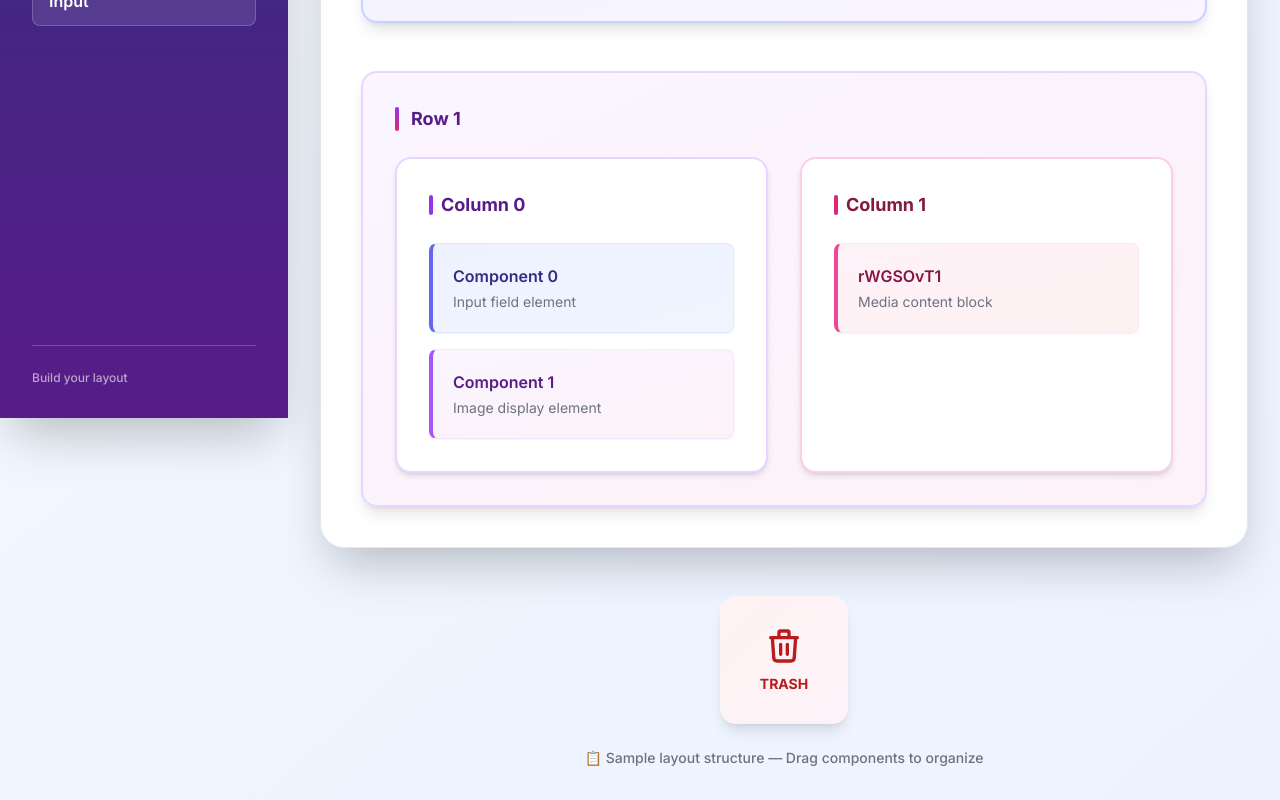
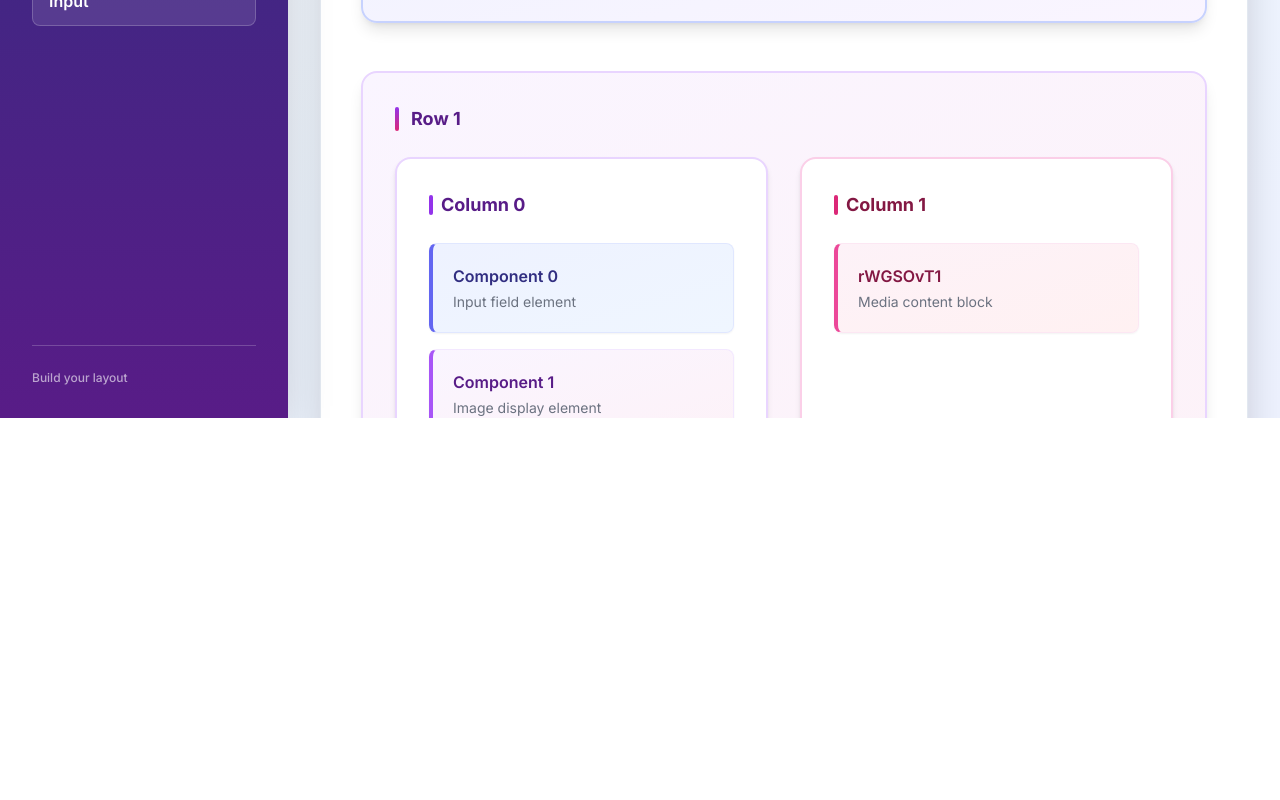
Before and after one commit to arakash-developer/Roxnor-React-Home-Task, a React (Vite) app: page / in a window 1280 px wide. Shown: the part 382-1182 px from the top of the page. After the commit the page ends 800 px from the top, so only its background shows below. Built offline with nearby package versions, Linux system fonts and the light colour scheme.

Commit message:
feat: refactor Home component to include Sidebar and enhance layout styling

```diff
--- a/src/features/home/Home.jsx
+++ b/src/features/home/Home.jsx
@@ -1,39 +1,12 @@
+import Sidebar from "./components/Sidebar";
+
 const Home = () => {
   return (
-    <div className="w-full min-h-screen bg-gradient-to-br from-slate-50 via-blue-50 to-indigo-50 flex">
-      {/* Sidebar */}
-      <div className="w-72 bg-gradient-to-b from-indigo-900 to-purple-900 p-8 shadow-2xl flex flex-col h-screen sticky top-0">
-        <div className="mb-8">
-          <h2 className="text-3xl font-bold text-white mb-2">Components</h2>
-          <div className="h-1 w-12 bg-gradient-to-r from-indigo-400 to-purple-400 rounded"></div>
-        </div>
-
-        <nav className="space-y-3 flex-1">
-          <button className="w-full px-6 py-3 bg-gradient-to-r from-indigo-500 to-purple-500 hover:from-indigo-600 hover:to-purple-600 text-white rounded-lg shadow-lg font-semibold transition duration-300 transform hover:scale-105 active:scale-95 text-left pl-4">
-            Row
-          </button>
-          <button className="w-full px-6 py-3 bg-white/10 hover:bg-white/20 text-white rounded-lg font-semibold transition duration-300 transform hover:scale-105 active:scale-95 text-left pl-4 border border-white/20">
-            Column
-          </button>
-          <button className="w-full px-6 py-3 bg-white/10 hover:bg-white/20 text-white rounded-lg font-semibold transition duration-300 transform hover:scale-105 active:scale-95 text-left pl-4 border border-white/20">
-            Demo Item
-          </button>
-          <button className="w-full px-6 py-3 bg-white/10 hover:bg-white/20 text-white rounded-lg font-semibold transition duration-300 transform hover:scale-105 active:scale-95 text-left pl-4 border border-white/20">
-            Image
-          </button>
-          <button className="w-full px-6 py-3 bg-white/10 hover:bg-white/20 text-white rounded-lg font-semibold transition duration-300 transform hover:scale-105 active:scale-95 text-left pl-4 border border-white/20">
-            Input
-          </button>
-        </nav>
-
-        <div className="pt-6 border-t border-white/20">
-          <p className="text-white/60 text-xs font-medium">Build your layout</p>
-        </div>
-      </div>
-
+    <div className="w-full h-screen bg-gradient-to-br from-slate-50 via-blue-50 to-indigo-50 flex overflow-hidden">
+      <Sidebar />
       {/* Main Area */}
-      <div className="flex-1 p-8 overflow-auto">
-        <div className="max-w-6xl mx-auto">
+      <div className="flex-1 p-8 overflow-y-auto overflow-x-hidden flex flex-col">
+        <div className="flex-1">
           {/* Header */}
           <div className="mb-10">
             <h1 className="text-4xl font-bold text-transparent bg-clip-text bg-gradient-to-r from-indigo-600 via-purple-600 to-pink-600 mb-2">
@@ -115,9 +88,10 @@ const Home = () => {
               </div>
             </div>
           </div>
+        </div>
 
         {/* Trash Box */}
-          <div className="w-full flex justify-center mt-12">
+        <div className="w-full flex flex-col items-center gap-4 py-8 border-t border-gray-200 bg-white/50 mt-auto">
           <div className="h-32 w-32 border-3 border-dashed border-red-400 rounded-2xl bg-gradient-to-br from-red-50 to-pink-50 flex flex-col items-center justify-center text-red-700 font-bold shadow-lg hover:shadow-xl hover:scale-105 transition duration-300 cursor-pointer group">
             <svg
               className="w-10 h-10 mb-2 group-hover:scale-110 transition"
@@ -134,9 +108,8 @@ const Home = () => {
             </svg>
             <span className="text-sm">TRASH</span>
           </div>
-          </div>
 
-          <p className="text-center mt-6 text-gray-500 text-sm font-medium">
+          <p className="text-center text-gray-500 text-sm font-medium">
             📋 Sample layout structure — Drag components to organize
           </p>
         </div>
--- a/src/features/home/components/Sidebar.jsx
+++ b/src/features/home/components/Sidebar.jsx
@@ -1,20 +1,37 @@
-export default function Sidebar() {
-  const items = ["row", "column", "demo item", "image", "input"];
+const Sidebar = () => {
+  return (
+    <>
+      {/* Sidebar */}
+      <div className="w-72 bg-gradient-to-b from-indigo-900 to-purple-900 p-8 shadow-2xl flex flex-col h-screen sticky top-0">
+        <div className="mb-8">
+          <h2 className="text-3xl font-bold text-white mb-2">Components</h2>
+          <div className="h-1 w-12 bg-gradient-to-r from-indigo-400 to-purple-400 rounded"></div>
+        </div>
 
-  return (
-    <div className="w-56 bg-gray-200 p-4 shadow-inner h-screen sticky top-0">
-      <h2 className="text-xl font-bold mb-4 text-center">Sidebar</h2>
+        <nav className="space-y-3 flex-1">
+          <button className="w-full px-6 py-3 bg-gradient-to-r from-indigo-500 to-purple-500 hover:from-indigo-600 hover:to-purple-600 text-white rounded-lg shadow-lg font-semibold transition duration-300 transform hover:scale-105 active:scale-95 text-left pl-4">
+            Row
+          </button>
+          <button className="w-full px-6 py-3 bg-white/10 hover:bg-white/20 text-white rounded-lg font-semibold transition duration-300 transform hover:scale-105 active:scale-95 text-left pl-4 border border-white/20">
+            Column
+          </button>
+          <button className="w-full px-6 py-3 bg-white/10 hover:bg-white/20 text-white rounded-lg font-semibold transition duration-300 transform hover:scale-105 active:scale-95 text-left pl-4 border border-white/20">
+            Demo Item
+          </button>
+          <button className="w-full px-6 py-3 bg-white/10 hover:bg-white/20 text-white rounded-lg font-semibold transition duration-300 transform hover:scale-105 active:scale-95 text-left pl-4 border border-white/20">
+            Image
+          </button>
+          <button className="w-full px-6 py-3 bg-white/10 hover:bg-white/20 text-white rounded-lg font-semibold transition duration-300 transform hover:scale-105 active:scale-95 text-left pl-4 border border-white/20">
+            Input
+          </button>
+        </nav>
 
-      <div className="space-y-3">
-        {items.map((item) => (
-          <button
-            key={item}
-            className="w-full px-4 py-2 bg-gray-300 hover:bg-gray-400 text-gray-800 rounded-md shadow-sm"
-          >
-            {item}
-          </button>
-        ))}
+        <div className="pt-6 border-t border-white/20">
+          <p className="text-white/60 text-xs font-medium">Build your layout</p>
+        </div>
       </div>
-    </div>
+    </>
   );
-}
+};
+
+export default Sidebar;
```
Lines whose indentation alone changed are shown as unchanged.
